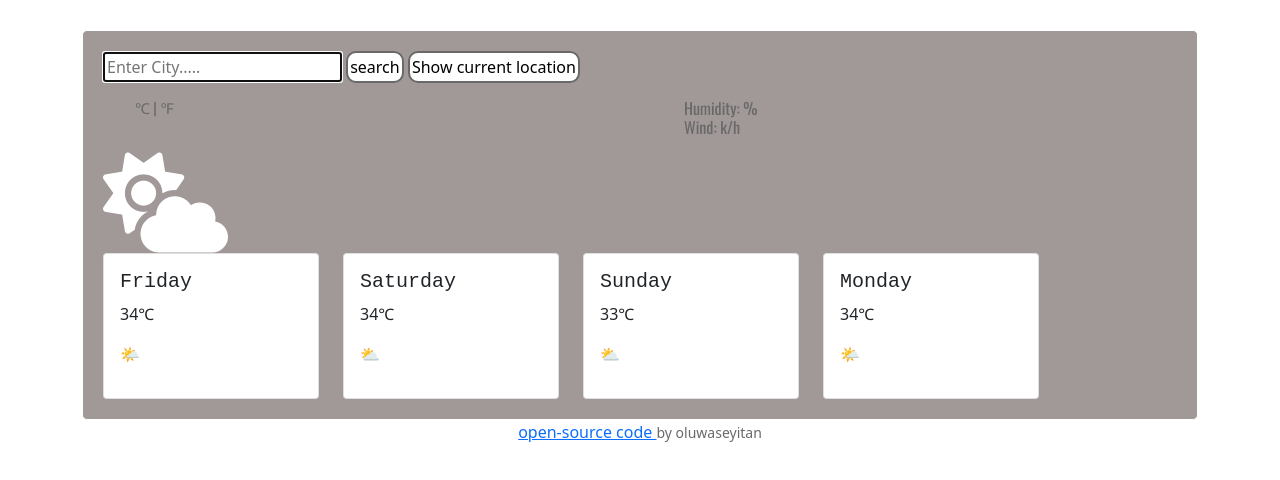
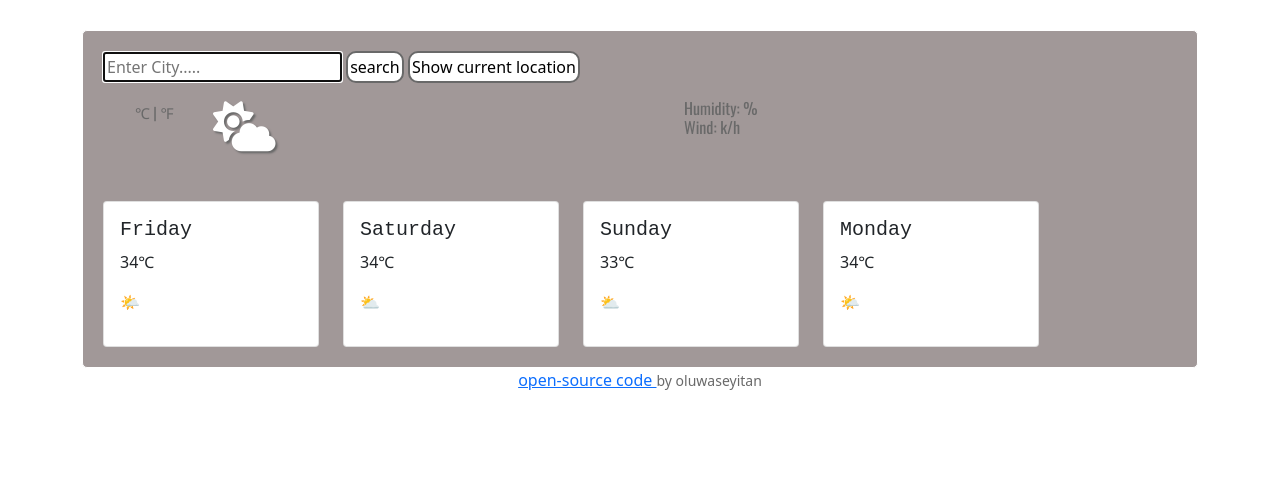
Before and after one commit to Seyitanx/weather-app, a plain HTML site: page index.html in a window 1280 px wide. Drawn offline with nearby package versions, Linux system fonts and the light colour scheme; no server answers; a web font is replaced by a local one.

Commit message:
styled the cloud icon

```diff
--- a/index.html
+++ b/index.html
@@ -62,6 +62,7 @@
                     >
                   </li>
                 </ul>
+                <i class="fa-solid fa-cloud-sun cloud-icon"></i>
               </div>
             </div>
             <div class="col-6">
@@ -72,7 +73,7 @@
             </div>
           </div>
 
-          <i class="fa-solid fa-cloud-sun cloud-icon"></i>
+
           <div class="row">
             <div class="col-sm-4" style="width: 15rem">
               <div class="card">
--- a/src/styles.css
+++ b/src/styles.css
@@ -31,8 +31,15 @@ ul {
   font-family: "PT Mono", monospace;
 }
 .cloud-icon {
-  font-size: 100px;
+  text-shadow: 2px 2px 2px dimgray;
+  font-size: 50px;
   color: white;
+  position: relative;
+  padding: 0px 30px;
+  bottom: 50px;
+  left: 80px;
+  height: 50px;
+  width: 50px;
 }
 .back-card {
   background-color: rgb(161, 152, 152);
@@ -74,7 +81,7 @@ ul {
 }
 
 .weather-temperature strong {
-  font-size: 30px;
+  font-size: 35px;
   line-height: 1;
   font-weight: 400;
 }
```
